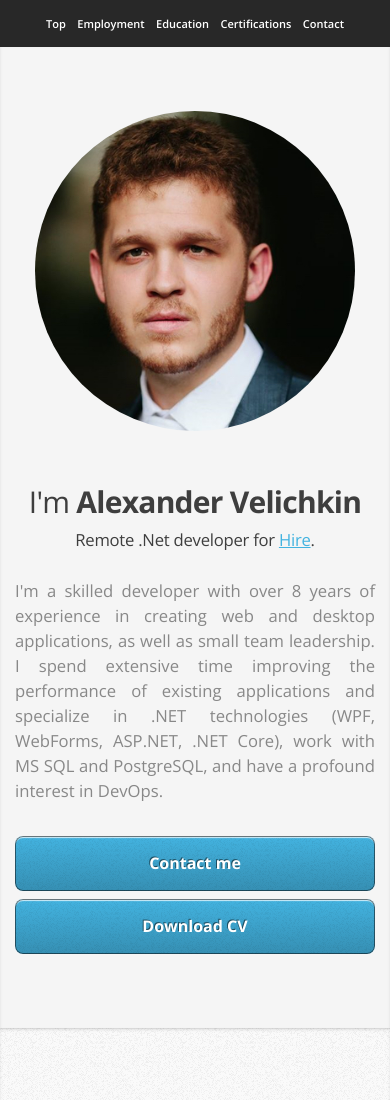
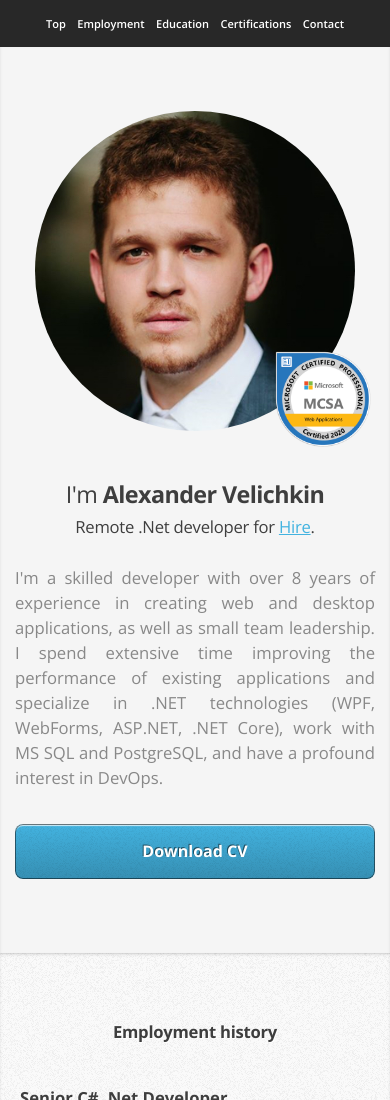
Before and after one commit to Dolbe/dolbe.github.io, a plain HTML site: page index.html in a window 390 px wide. Shown: the top 1100 px of the page. Drawn offline with nearby package versions, Linux system fonts and the light colour scheme.

Commit message:
Added MCSA badge.

```diff
--- a/assets/css/main.css
+++ b/assets/css/main.css
@@ -151,6 +151,14 @@ blockquote {
 h1, h2, h3, h4, h5, h6 {
   color: #3e3e3e;
   margin: 0 0 0.75em 0;
+}
+
+#top .image img.cert-image {
+	position: absolute;
+	right: -5%;
+	bottom: -5%;
+	width: 30%;
+	border-radius: 0;
 }
 
 .style3 h3 {
@@ -2320,6 +2328,11 @@ body > article {
     padding: 0 4px 0 4px;
     font-size: 11px;
   }
+
+
+  .header-name {
+  	font-size: 1.75em;
+  }
 }
 
 @media screen and (max-width: 340px) {
@@ -2327,6 +2340,12 @@ body > article {
   #nav a {
     padding: 0 3px 0 3px;
     font-size: 9px;
+  }
+
+  #top .image {
+    width: 100%;
+    height: 100%;
+    margin: 0;
   }
 }
 
--- a/index.html
+++ b/index.html
@@ -31,7 +31,10 @@
         <div class="container">
             <div class="row">
                 <div class="col-4 col-5-large col-12-medium">
-                    <span class="image fit"><img src="images/me.jpg" alt="" /></span>
+                    <span class="image fit">
+                        <img src="images/me.jpg" alt="" />
+                        <a href="#certifications" class="scrolly"><img src="images/MCSA-Web_Applications.png" alt="" class="cert-image" /></a>
+                    </span>
                 </div>
                 <div class="col-8 col-7-large col-12-medium">
                     <header>
@@ -40,8 +43,7 @@
                     </header>
                     <p align="justify">I'm a skilled developer with over 8 years of experience in creating web and desktop applications, as well as small team leadership. I spend extensive time improving the performance of existing applications and specialize in .NET technologies (WPF, WebForms, ASP.NET, .NET Core), work with MS SQL and PostgreSQL, and have a profound interest in DevOps.</p>
                     <div>
-                        <a href="#contact" class="button large scrolly">Contact me</a>
-                        <a href="alex.velichkin.dev.pdf" class="button large scrolly">Download CV</a>
+                        <a href="alex.velichkin.dev.pdf" class="button large">Download CV</a>
                     </div>
                 </div>
             </div>
```
Also changed, not shown: images/MCSA-Web_Applications.png (added).
